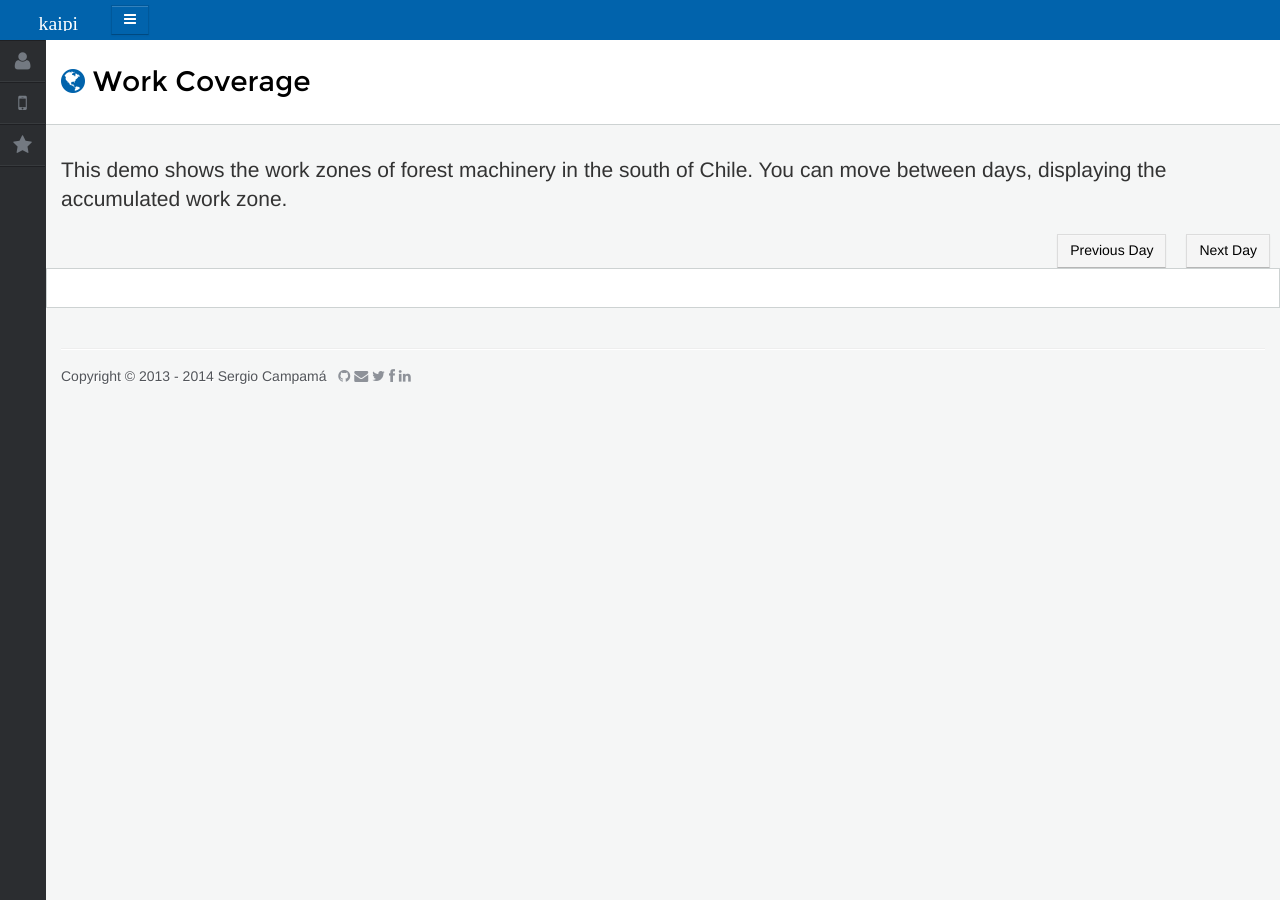
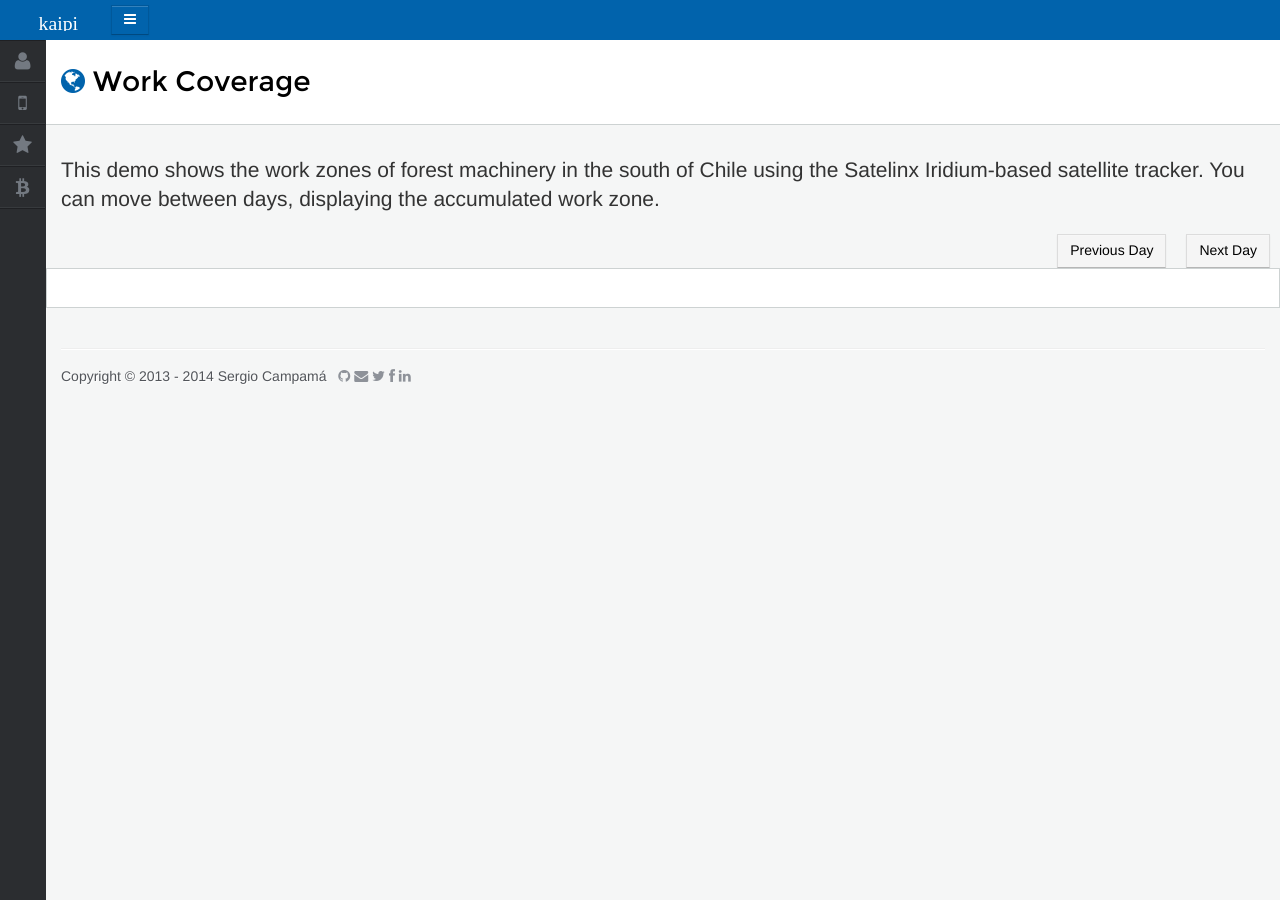
Before and after one commit to sergiocampama/sergiocampama.github.io, a Jekyll site: the page built from demos/coverage.html, in a window 1280 px wide. Built offline with Jekyll 4.4.1, drawn with Linux system fonts in a browser that asks for light colours; Markdown is read by kramdown in place of the engine named in the settings.

```diff
--- a/_includes/navigation.html
+++ b/_includes/navigation.html
@@ -48,7 +48,12 @@
             </a>
           </li>
         </ul>
-
+      </li>
+      <li class=''>
+        <a href="/donate">
+          <i class='icon-bitcoin'></i>
+          <span>Donate!</span>
+        </a>
       </li>
     </ul>
   </div>
--- a/demos/collapsible-list.html
+++ b/demos/collapsible-list.html
@@ -16,11 +16,14 @@ layout: default
   </div>
 </div>
 
+<a href="https://github.com/sergiocampama/jquery-collapsible-list"><img style="position: absolute; top: 0; right: 0; border: 0;" src="https://s3.amazonaws.com/github/ribbons/forkme_right_darkblue_121621.png" alt="Fork me on GitHub"></a>
+
 <div class="row">
   <div class="col-sm-12">
     <p class="lead">
-      This project was born out me wanting to use <a href="http://code.stephenmorley.org/javascript/collapsible-lists/">this project</a>, but I wasn't to keen on the API provided, so I converted it into a jQuery plugin. The source can be found in <a href="https://github.com/sergiocampama/jquery-collapsible-list">Github</a>. Fun fact: I made this on a 4-hour train ride on my birthday.
+      This project was born out me wanting to use <a href="http://code.stephenmorley.org/javascript/collapsible-lists/">this project</a>, but I wasn't to keen on the API provided, so I converted it into a jQuery plugin. The source can be found in <a href="https://github.com/sergiocampama/jquery-collapsible-list">Github</a>.
     </p>
+    <p class="lead">Fun fact: I made this on a 4-hour train ride on my birthday.</p>
   </div>
 </div>
 
--- a/demos/coverage.html
+++ b/demos/coverage.html
@@ -20,7 +20,7 @@ layout: default
 <div class="row">
   <div class="col-sm-12">
     <p class="lead">
-      This demo shows the work zones of forest machinery in the south of Chile. You can move between days, displaying the accumulated work zone.
+      This demo shows the work zones of forest machinery in the south of Chile using the Satelinx Iridium-based satellite tracker. You can move between days, displaying the accumulated work zone.
     </p>
   </div>
 </div>
```
Also changed, not shown: donate/index.html (added, +50 -0 lines).
